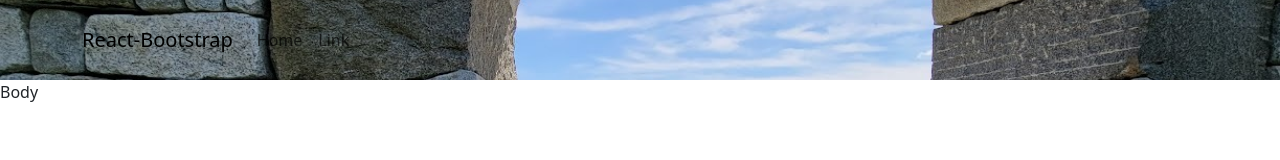
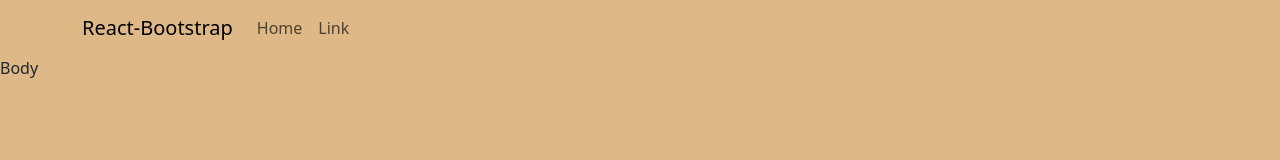
Before and after one commit to apatari/art-store, a React app in the folder client/: page / in a window 1280 px wide. Built offline with nearby package versions, Linux system fonts and the light colour scheme.

Commit message:
add background color in index.html

```diff
--- a/client/public/index.html
+++ b/client/public/index.html
@@ -31,7 +31,7 @@
     -->
     <title>Reciplease</title>
   </head>
-  <body>
+  <body style="background-color: burlywood;" >
     <noscript>You need to enable JavaScript to run this app.</noscript>
     <div id="root"></div>
     <!--
--- a/client/src/components/App.js
+++ b/client/src/components/App.js
@@ -5,9 +5,10 @@ import Header from "./Header";
 import Body from "./Body";
 
 
+
 function App() {
   return (
-    <div>
+    <div className="bg"  >
       <Header />
       <Body />
     </div>
--- a/client/src/components/Header.js
+++ b/client/src/components/Header.js
@@ -4,7 +4,7 @@ import "./header.css"
 
 function Header() {
     return (
-        <Navbar expand="lg" className="bg-body-tertiary backg">
+        <Navbar expand="lg" className="  ">
             <Container>
                 <Navbar.Brand href="#home">React-Bootstrap</Navbar.Brand>
                 <Navbar.Toggle aria-controls="basic-navbar-nav" />
```
